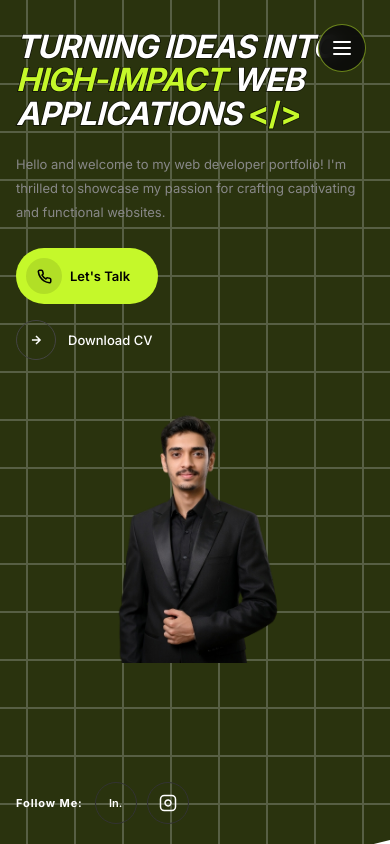
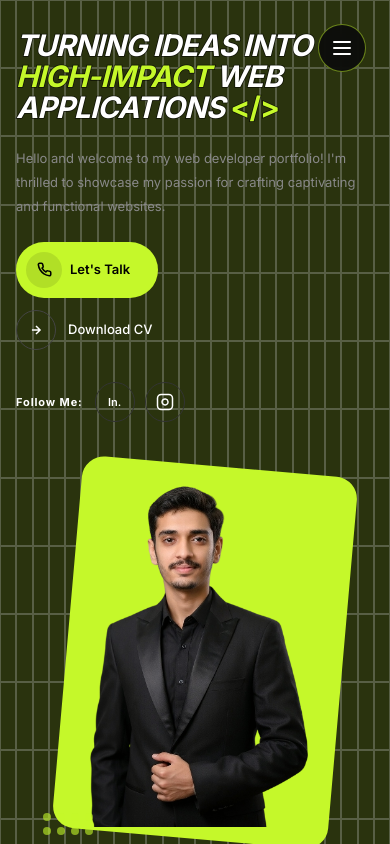
Before and after one commit to alihuzaifa2112006/3dModernPortfolio, a React (Vite) app: page / in a window 390 px wide. Shown: the top 844 px of the page. Built offline with nearby package versions, Linux system fonts and the light colour scheme.

Commit message:
Refactor layout and styling across components: ensure full-width and overflow handling in App, About, Footer, Hero, Projects, and Skills components; enhance BackgroundRippleEffect for better responsiveness.

```diff
--- a/src/App.tsx
+++ b/src/App.tsx
@@ -8,7 +8,7 @@ import Footer from './components/Footer'
 
 const App: React.FC = () => {
   return (
-    <div className="min-h-screen bg-[#0a0a0a] text-white overflow-x-hidden">
+    <div className="min-h-screen w-full overflow-x-hidden bg-[#0a0a0a] text-white">
       <Navbar />
       <Hero />
       <About />
--- a/src/components/About.tsx
+++ b/src/components/About.tsx
@@ -4,7 +4,7 @@ import { ScrollReveal, StaggerReveal, StaggerItem } from './ui/scroll-reveal'
 
 const About: React.FC = () => {
   return (
-    <section id="about" className="relative bg-white px-4 pt-10 pb-16 text-black sm:px-6 md:px-12 md:pb-20 lg:px-16">
+    <section id="about" className="relative overflow-x-hidden bg-white px-4 pt-10 pb-16 text-black sm:px-6 md:px-12 md:pb-20 lg:px-16">
       <div className="mx-auto max-w-[1300px]">
         <ScrollReveal variant="up" className="mb-10 md:mb-16">
           <div className="flex flex-col items-start gap-3 sm:gap-4 md:flex-row md:items-center">
--- a/src/components/Footer.tsx
+++ b/src/components/Footer.tsx
@@ -5,7 +5,7 @@ const Footer: React.FC = () => {
   const links = ['Home', 'About', 'Projects', 'Skills']
 
   return (
-    <footer id="contact" className="border-t border-[#222] bg-[#0a0a0a] px-4 py-12 sm:px-6 md:px-12 md:py-16 lg:px-20">
+    <footer id="contact" className="overflow-x-hidden border-t border-[#222] bg-[#0a0a0a] px-4 py-12 sm:px-6 md:px-12 md:py-16 lg:px-20">
       <div className="mx-auto max-w-7xl">
         <ScrollReveal variant="zoom" duration={0.9}>
           <div className="mb-10 flex justify-center py-8 sm:mb-12 sm:py-12">
--- a/src/components/Hero.tsx
+++ b/src/components/Hero.tsx
@@ -22,71 +22,59 @@ const Hero: React.FC = () => {
   }
 
   return (
-    <section id="home" className="relative min-h-[100svh] overflow-hidden">
-      <div className="pointer-events-none absolute inset-0 z-0">
-        <div className="absolute -top-[300px] -left-[200px] h-[600px] w-[600px] rounded-full bg-[#c5f82a]/5 blur-[120px]" />
-        <div className="absolute -right-[150px] top-[100px] h-[500px] w-[500px] rounded-full bg-[#7c5cfc]/6 blur-[100px]" />
-        <div className="absolute bottom-[20%] left-[30%] h-[400px] w-[400px] rounded-full bg-[#00d4ff]/4 blur-[100px]" />
-        <div className="absolute top-[15%] left-[10%] h-1 w-1 animate-pulse rounded-full bg-[#c5f82a]/40" />
-        <div className="absolute top-[25%] left-[75%] h-1.5 w-1.5 animate-pulse rounded-full bg-[#7c5cfc]/40" style={{ animationDelay: '1s' }} />
-        <div className="absolute top-[60%] left-[20%] h-1 w-1 animate-pulse rounded-full bg-[#00d4ff]/40" style={{ animationDelay: '2s' }} />
+    <section id="home" className="relative isolate min-h-[100svh] w-full overflow-hidden bg-[#0a0a0a]">
+      {/* Background */}
+      <div className="pointer-events-none absolute inset-0 z-0 overflow-hidden">
+        <div className="absolute top-0 left-0 h-[50%] w-[50%] -translate-x-1/4 rounded-full bg-[#c5f82a]/5 blur-[100px]" />
+        <div className="absolute top-[10%] right-0 h-[45%] w-[45%] translate-x-1/4 rounded-full bg-[#7c5cfc]/6 blur-[90px]" />
       </div>
 
-      <BackgroundRippleEffect rows={28} cols={45} cellSize={48} />
+      <BackgroundRippleEffect rows={14} cols={24} cellSize={44} fill />
 
-      <div className="relative mx-auto max-w-[1300px] px-4 pt-8 pb-0 sm:px-6 md:px-12 lg:px-16 lg:pt-16">
+      {/* Content */}
+      <div className="relative z-10 mx-auto w-full max-w-[1300px] px-4 pt-8 pb-32 sm:px-6 sm:pb-36 md:px-12 lg:px-16 lg:pt-14 lg:pb-40">
+        <div className="grid grid-cols-1 items-start gap-8 lg:grid-cols-[1fr_340px] lg:gap-6 xl:grid-cols-[1fr_380px]">
+          {/* Left — text */}
+          <div className="min-w-0">
             <motion.h1
               ref={headingRef}
               onMouseMove={handleMouseMove}
               onMouseLeave={handleMouseLeave}
-          initial={{ opacity: 0, y: 60, filter: 'blur(8px)' }}
-          animate={{ opacity: 1, y: 0, filter: 'blur(0px)' }}
-          transition={{ duration: 0.9, ease }}
-          className="relative z-[15] font-black italic leading-[0.92] tracking-[-0.03em] text-white uppercase will-change-transform"
+              initial={{ opacity: 0, y: 48 }}
+              animate={{ opacity: 1, y: 0 }}
+              transition={{ duration: 0.85, ease }}
+              className="font-black italic leading-[0.92] tracking-[-0.03em] text-white uppercase will-change-transform"
               style={{
-            fontSize: 'clamp(2rem, 8vw, 5.8rem)',
+                fontSize: 'clamp(1.85rem, 7vw, 5.5rem)',
                 WebkitTextStroke: '1.5px rgba(0,0,0,0.7)',
                 paintOrder: 'stroke fill',
                 transition: 'transform 0.15s ease-out',
                 transformStyle: 'preserve-3d',
               }}
             >
-          <motion.span className="block" initial={{ opacity: 0, x: -30 }} animate={{ opacity: 1, x: 0 }} transition={{ delay: 0.15, duration: 0.7, ease }}>
-            TURNING IDEAS INTO
-          </motion.span>
-          <motion.span
-            className="mt-1 block sm:mt-2"
-            initial={{ opacity: 0, x: -30 }}
-            animate={{ opacity: 1, x: 0 }}
-            transition={{ delay: 0.28, duration: 0.7, ease }}
-          >
+              <span className="block">TURNING IDEAS INTO</span>
+              <span className="mt-1 block sm:mt-2">
                 <span className="text-[#c5f82a]">HIGH-IMPACT</span> WEB
-          </motion.span>
-          <motion.span
-            className="mt-1 block sm:mt-2"
-            initial={{ opacity: 0, x: -30 }}
-            animate={{ opacity: 1, x: 0 }}
-            transition={{ delay: 0.4, duration: 0.7, ease }}
-          >
+              </span>
+              <span className="mt-1 block sm:mt-2">
                 APPLICATIONS <span className="not-italic text-[#c5f82a]">&lt;/&gt;</span>
-          </motion.span>
+              </span>
             </motion.h1>
 
-        <div className="relative mt-6 sm:mt-8">
             <motion.div
-            className="relative z-[15] max-w-[420px]"
-            initial={{ opacity: 0, y: 40 }}
+              className="mt-6 max-w-[420px] sm:mt-8"
+              initial={{ opacity: 0, y: 32 }}
               animate={{ opacity: 1, y: 0 }}
-            transition={{ delay: 0.55, duration: 0.8, ease }}
+              transition={{ delay: 0.2, duration: 0.75, ease }}
             >
               <p className="text-[13px] leading-[1.85] text-[#888] sm:text-[13.5px]">
                 Hello and welcome to my web developer portfolio! I'm thrilled to showcase my passion for crafting captivating and functional websites.
               </p>
 
-            <div className="mt-6 flex flex-col gap-4 sm:mt-8 sm:flex-row sm:flex-wrap sm:items-center sm:gap-5">
+              <div className="mt-6 flex flex-col gap-3 sm:mt-8 sm:flex-row sm:flex-wrap sm:items-center sm:gap-5">
                 <a
                   href="#about"
-                className="inline-flex w-fit items-center gap-2 rounded-full bg-[#c5f82a] py-2.5 pr-7 pl-2.5 text-[13px] font-semibold text-black transition-all duration-300 hover:bg-[#d4ff4a] hover:scale-105 hover:shadow-lg hover:shadow-[#c5f82a]/25 active:scale-95"
+                  className="inline-flex w-fit items-center gap-2 rounded-full bg-[#c5f82a] py-2.5 pr-7 pl-2.5 text-[13px] font-semibold text-black transition-all hover:bg-[#d4ff4a] hover:scale-105"
                 >
                   <span className="flex h-9 w-9 items-center justify-center rounded-full bg-black/10">
                     <svg width="15" height="15" viewBox="0 0 24 24" fill="none" stroke="currentColor" strokeWidth="2.5">
@@ -98,10 +86,10 @@ const Hero: React.FC = () => {
                 <a
                   href="/Ali-Huzaifa-CV.pdf"
                   download="Ali Huzaifa CV.pdf"
-                className="group inline-flex w-fit items-center gap-3 text-[13px] font-medium text-white transition-all duration-300 hover:text-[#c5f82a] hover:scale-105 active:scale-95"
+                  className="group inline-flex w-fit items-center gap-3 text-[13px] font-medium text-white transition-all hover:text-[#c5f82a]"
                 >
-                <span className="flex h-10 w-10 items-center justify-center rounded-full border border-[#444] transition-all duration-300 group-hover:border-[#c5f82a] group-hover:shadow-md group-hover:shadow-[#c5f82a]/20">
-                  <svg width="14" height="14" viewBox="0 0 24 24" fill="none" stroke="currentColor" strokeWidth="2.5" className="transition-transform duration-300 group-hover:translate-x-1">
+                  <span className="flex h-10 w-10 items-center justify-center rounded-full border border-[#444] transition-all group-hover:border-[#c5f82a]">
+                    <svg width="14" height="14" viewBox="0 0 24 24" fill="none" stroke="currentColor" strokeWidth="2.5">
                       <path d="M5 12h14M12 5l7 7-7 7" />
                     </svg>
                   </span>
@@ -109,50 +97,12 @@ const Hero: React.FC = () => {
                 </a>
               </div>
             </motion.div>
-        </div>
 
             <motion.div
-          className="pointer-events-none absolute top-[160px] right-4 z-10 hidden lg:block xl:right-12"
-          style={{ width: 'min(400px, 32vw)' }}
-          initial={{ opacity: 0, x: 80, scale: 0.9 }}
-          animate={{ opacity: 1, x: 0, scale: 1 }}
-          transition={{ delay: 0.65, duration: 1, ease }}
-        >
-          <div className="relative">
-            <div
-              className="absolute rounded-[22px] bg-[#c5f82a]"
-              style={{ width: '87%', height: '460px', top: '25px', right: '-16px', transform: 'rotate(5deg)' }}
-            />
-            <div className="relative z-10 h-[min(480px,55vh)] w-full max-w-[340px] overflow-hidden rounded-[22px]">
-              <img src={profileImg} alt="Profile" className="h-full w-full object-cover object-top" />
-            </div>
-            <div className="absolute -bottom-2 -left-4 z-20 grid grid-cols-4 gap-2">
-              {[...Array(8)].map((_, i) => (
-                <div key={i} className="h-2 w-2 rounded-full bg-[#c5f82a] opacity-60" />
-              ))}
-            </div>
-          </div>
-        </motion.div>
-
-        <motion.div
-          className="mt-8 flex justify-center sm:mt-10 lg:hidden"
-          initial={{ opacity: 0, scale: 0.9, y: 30 }}
-          animate={{ opacity: 1, scale: 1, y: 0 }}
-          transition={{ delay: 0.7, duration: 0.85, ease }}
-        >
-          <div className="relative">
-            <div className="absolute rounded-[20px] bg-[#c5f82a]" style={{ width: '260px', height: '360px', top: '18px', right: '-12px', transform: 'rotate(5deg)' }} />
-            <div className="relative z-10 h-[min(350px,50vh)] w-[min(250px,70vw)] overflow-hidden rounded-[20px]">
-              <img src={profileImg} alt="Profile" className="h-full w-full object-cover object-top" />
-            </div>
-          </div>
-        </motion.div>
-
-        <motion.div
-          className="relative z-[15] mt-10 flex flex-wrap items-center gap-3 pb-28 sm:mt-14 sm:gap-4 sm:pb-36 lg:pb-44"
-          initial={{ opacity: 0, y: 24 }}
+              className="mt-8 flex flex-wrap items-center gap-3 sm:mt-10"
+              initial={{ opacity: 0, y: 20 }}
               animate={{ opacity: 1, y: 0 }}
-          transition={{ delay: 0.85, duration: 0.7, ease }}
+              transition={{ delay: 0.35, duration: 0.65, ease }}
             >
               <span className="text-[11px] font-bold tracking-[0.08em] text-white">Follow Me:</span>
               <div className="flex items-center gap-2.5">
@@ -160,7 +110,7 @@ const Hero: React.FC = () => {
                   href="https://www.linkedin.com/in/ali-huzaifa-92137a292"
                   target="_blank"
                   rel="noopener noreferrer"
-              className="flex h-[42px] w-[42px] items-center justify-center rounded-full border border-[#333] text-[11px] font-semibold text-white transition-all duration-300 hover:border-[#c5f82a] hover:text-[#c5f82a] hover:scale-110"
+                  className="flex h-10 w-10 items-center justify-center rounded-full border border-[#333] text-[11px] font-semibold text-white transition-all hover:border-[#c5f82a] hover:text-[#c5f82a]"
                 >
                   In.
                 </a>
@@ -168,7 +118,7 @@ const Hero: React.FC = () => {
                   href="https://www.instagram.com/alihuzaifa2112006/"
                   target="_blank"
                   rel="noopener noreferrer"
-              className="flex h-[42px] w-[42px] items-center justify-center rounded-full border border-[#333] text-white transition-all duration-300 hover:border-[#c5f82a] hover:text-[#c5f82a] hover:scale-110"
+                  className="flex h-10 w-10 items-center justify-center rounded-full border border-[#333] text-white transition-all hover:border-[#c5f82a] hover:text-[#c5f82a]"
                   aria-label="Instagram"
                 >
                   <svg width="18" height="18" viewBox="0 0 24 24" fill="none" stroke="currentColor" strokeWidth="2">
@@ -177,11 +127,39 @@ const Hero: React.FC = () => {
                   </svg>
                 </a>
               </div>
-          <div className="hidden h-px w-24 bg-[#444] sm:block sm:w-36" />
             </motion.div>
           </div>
 
-      <div className="absolute bottom-0 left-0 z-[1] w-full" style={{ height: 'clamp(120px, 28vw, 35%)' }}>
+          {/* Right — profile (in grid, no absolute overflow) */}
+          <motion.div
+            className="mx-auto w-full max-w-[280px] lg:mx-0 lg:max-w-none lg:justify-self-end"
+            initial={{ opacity: 0, y: 40 }}
+            animate={{ opacity: 1, y: 0 }}
+            transition={{ delay: 0.25, duration: 0.85, ease }}
+          >
+            <div className="relative w-full max-w-[340px] lg:ml-auto">
+              <div
+                className="absolute rounded-[22px] bg-[#c5f82a]"
+                style={{
+                  inset: '12px -8px -12px 12px',
+                  transform: 'rotate(5deg)',
+                }}
+              />
+              <div className="relative z-10 aspect-[3/4] w-full overflow-hidden rounded-[22px]">
+                <img src={profileImg} alt="Profile" className="h-full w-full object-cover object-top" />
+              </div>
+              <div className="absolute -bottom-2 -left-3 z-20 grid grid-cols-4 gap-1.5">
+                {[...Array(8)].map((_, i) => (
+                  <div key={i} className="h-2 w-2 rounded-full bg-[#c5f82a] opacity-60" />
+                ))}
+              </div>
+            </div>
+          </motion.div>
+        </div>
+      </div>
+
+      {/* White diagonal — clipped inside section */}
+      <div className="pointer-events-none absolute right-0 bottom-0 left-0 z-[2] h-[clamp(100px,22vw,280px)] overflow-hidden">
         <svg viewBox="0 0 1440 400" preserveAspectRatio="none" className="block h-full w-full">
           <path d="M0 400L0 400L1440 80V400H0Z" fill="white" />
         </svg>
--- a/src/components/Skills.tsx
+++ b/src/components/Skills.tsx
@@ -69,7 +69,7 @@ const skillCategories = [
 
 const Skills: React.FC = () => {
   return (
-    <section id="skills" className="bg-gradient-to-b from-black via-[#0a0a0a] to-black">
+    <section id="skills" className="overflow-x-clip bg-gradient-to-b from-black via-[#0a0a0a] to-black">
       <LampContainer>
         <ScrollReveal variant="blur" className="text-center">
           <p className="mb-2 text-[11px] font-bold tracking-[0.25em] text-[#c5f82a] uppercase">
--- a/src/components/ui/background-ripple-effect.tsx
+++ b/src/components/ui/background-ripple-effect.tsx
@@ -1,84 +1,85 @@
-"use client";
-
-import React, { useMemo, useRef, useState } from "react";
-import { cn } from "../../lib/utils";
+import React, { useMemo, useRef, useState } from 'react'
+import { cn } from '../../lib/utils'
 
 export const BackgroundRippleEffect = ({
   rows = 8,
   cols = 27,
   cellSize = 56,
-  variant = "default",
+  variant = 'default',
+  fill = false,
 }: {
-  rows?: number;
-  cols?: number;
-  cellSize?: number;
-  variant?: "default" | "bright";
+  rows?: number
+  cols?: number
+  cellSize?: number
+  variant?: 'default' | 'bright'
+  /** When true, grid fills parent — no fixed pixel size (prevents horizontal overflow) */
+  fill?: boolean
 }) => {
   const [clickedCell, setClickedCell] = useState<{
-    row: number;
-    col: number;
-  } | null>(null);
-  const [rippleKey, setRippleKey] = useState(0);
-  const ref = useRef<HTMLDivElement>(null);
+    row: number
+    col: number
+  } | null>(null)
+  const [rippleKey, setRippleKey] = useState(0)
+  const ref = useRef<HTMLDivElement>(null)
 
-  const isBright = variant === "bright";
+  const isBright = variant === 'bright'
 
   return (
     <div
       ref={ref}
       className={cn(
-        "absolute inset-0 z-[1] h-full w-full bg-[#0a0a0a]",
+        'pointer-events-none absolute inset-0 z-[1] overflow-hidden bg-[#0a0a0a]',
         isBright
-          ? "[--cell-border-color:rgba(197,248,42,0.35)] [--cell-fill-color:rgba(197,248,42,0.25)] [--cell-shadow-color:rgba(0,0,0,0.3)]"
-          : "[--cell-border-color:rgba(255,255,255,0.28)] [--cell-fill-color:rgba(197,248,42,0.22)] [--cell-shadow-color:rgba(0,0,0,0.3)]",
+          ? '[--cell-border-color:rgba(197,248,42,0.35)] [--cell-fill-color:rgba(197,248,42,0.25)] [--cell-shadow-color:rgba(0,0,0,0.3)]'
+          : '[--cell-border-color:rgba(255,255,255,0.28)] [--cell-fill-color:rgba(197,248,42,0.22)] [--cell-shadow-color:rgba(0,0,0,0.3)]',
       )}
     >
-      <div className="relative flex h-full w-full min-h-full min-w-full items-center justify-center overflow-hidden">
-        <div className="pointer-events-none absolute inset-0 z-[2] h-full w-full overflow-hidden" />
       <DivGrid
         key={`base-${rippleKey}`}
-          className="opacity-95"
+        className="h-full w-full opacity-95"
         rows={rows}
         cols={cols}
         cellSize={cellSize}
+        fill={fill}
         borderColor="var(--cell-border-color)"
         fillColor="var(--cell-fill-color)"
         clickedCell={clickedCell}
         onCellClick={(row, col) => {
-            setClickedCell({ row, col });
-            setRippleKey((k) => k + 1);
+          setClickedCell({ row, col })
+          setRippleKey((k) => k + 1)
         }}
-          interactive
+        interactive={!fill}
       />
     </div>
-    </div>
-  );
-};
+  )
+}
 
 type DivGridProps = {
-  className?: string;
-  rows: number;
-  cols: number;
-  cellSize: number;
-  borderColor: string;
-  fillColor: string;
-  clickedCell: { row: number; col: number } | null;
-  onCellClick?: (row: number, col: number) => void;
-  interactive?: boolean;
-};
+  className?: string
+  rows: number
+  cols: number
+  cellSize: number
+  fill?: boolean
+  borderColor: string
+  fillColor: string
+  clickedCell: { row: number; col: number } | null
+  onCellClick?: (row: number, col: number) => void
+  interactive?: boolean
+}
 
 type CellStyle = React.CSSProperties & {
-  ["--delay"]?: string;
-  ["--duration"]?: string;
-};
+  ['--delay']?: string
+  ['--duration']?: string
+}
 
 const DivGrid = ({
   className,
   rows = 7,
   cols = 30,
   cellSize = 56,
-  borderColor = "#3f3f46",
-  fillColor = "rgba(14,165,233,0.3)",
+  fill = false,
+  borderColor = '#3f3f46',
+  fillColor = 'rgba(14,165,233,0.3)',
   clickedCell = null,
   onCellClick = () => {},
   interactive = true,
@@ -86,42 +87,50 @@ const DivGrid = ({
   const cells = useMemo(
     () => Array.from({ length: rows * cols }, (_, idx) => idx),
     [rows, cols],
-  );
+  )
 
-  const gridStyle: React.CSSProperties = {
-    display: "grid",
+  const gridStyle: React.CSSProperties = fill
+    ? {
+        display: 'grid',
+        gridTemplateColumns: `repeat(${cols}, 1fr)`,
+        gridTemplateRows: `repeat(${rows}, 1fr)`,
+        width: '100%',
+        height: '100%',
+      }
+    : {
+        display: 'grid',
         gridTemplateColumns: `repeat(${cols}, ${cellSize}px)`,
         gridTemplateRows: `repeat(${rows}, ${cellSize}px)`,
         width: cols * cellSize,
         height: rows * cellSize,
-    marginInline: "auto",
-  };
+        marginInline: 'auto',
+      }
 
   return (
-    <div className={cn("relative z-[3]", className)} style={gridStyle}>
+    <div className={cn('relative z-[3]', className)} style={gridStyle}>
       {cells.map((idx) => {
-        const rowIdx = Math.floor(idx / cols);
-        const colIdx = idx % cols;
+        const rowIdx = Math.floor(idx / cols)
+        const colIdx = idx % cols
         const distance = clickedCell
           ? Math.hypot(clickedCell.row - rowIdx, clickedCell.col - colIdx)
-          : 0;
-        const delay = clickedCell ? Math.max(0, distance * 55) : 0;
-        const duration = 200 + distance * 80;
+          : 0
+        const delay = clickedCell ? Math.max(0, distance * 55) : 0
+        const duration = 200 + distance * 80
 
         const style: CellStyle = clickedCell
           ? {
-              "--delay": `${delay}ms`,
-              "--duration": `${duration}ms`,
+              '--delay': `${delay}ms`,
+              '--duration': `${duration}ms`,
             }
-          : {};
+          : {}
 
         return (
           <div
             key={idx}
             className={cn(
-              "cell relative border-[0.5px] opacity-85 transition-opacity duration-150 will-change-transform hover:opacity-100 dark:shadow-[0px_0px_40px_1px_var(--cell-shadow-color)_inset]",
-              clickedCell && "animate-cell-ripple [animation-fill-mode:none]",
-              !interactive && "pointer-events-none",
+              'cell relative border-[0.5px] opacity-85 transition-opacity duration-150',
+              clickedCell && 'animate-cell-ripple [animation-fill-mode:none]',
+              !interactive && 'pointer-events-none',
             )}
             style={{
               backgroundColor: fillColor,
@@ -132,8 +141,8 @@ const DivGrid = ({
               interactive ? () => onCellClick?.(rowIdx, colIdx) : undefined
             }
           />
-        );
+        )
       })}
     </div>
-  );
-};
+  )
+}
--- a/src/components/ui/lamp.tsx
+++ b/src/components/ui/lamp.tsx
@@ -18,7 +18,7 @@ export const LampContainer = ({
       style={{ minHeight: "260px" }}
     >
       {/* Lamp lights - positioned at top */}
-      <div className="absolute inset-x-0 top-0 flex h-full scale-y-100 items-start justify-center">
+      <div className="absolute inset-x-0 top-0 flex h-full scale-y-100 items-start justify-center overflow-hidden">
         {/* Left cone */}
         <motion.div
           initial={{ opacity: 0.5, width: "12rem" }}
--- a/src/index.css
+++ b/src/index.css
@@ -35,20 +35,38 @@
   animation: pulse-glow 2.5s ease-in-out infinite;
 }
 
+*,
+*::before,
+*::after {
+  box-sizing: border-box;
+}
+
 html {
   scroll-behavior: smooth;
   overflow-x: hidden;
+  width: 100%;
+  max-width: 100%;
 }
 
 body {
   font-family: 'Inter', system-ui, -apple-system, sans-serif;
   overflow-x: hidden;
+  width: 100%;
+  max-width: 100%;
+  margin: 0;
+  min-height: 100%;
+}
+
+#app {
+  overflow-x: hidden;
+  width: 100%;
+  max-width: 100%;
 }
 
 img,
-video {
+video,
+svg {
   max-width: 100%;
-  height: auto;
 }
 
 @media (prefers-reduced-motion: reduce) {
```
Also changed, not shown: src/components/Projects.tsx (+5 -2 lines). Lines whose indentation alone changed are shown as unchanged.
